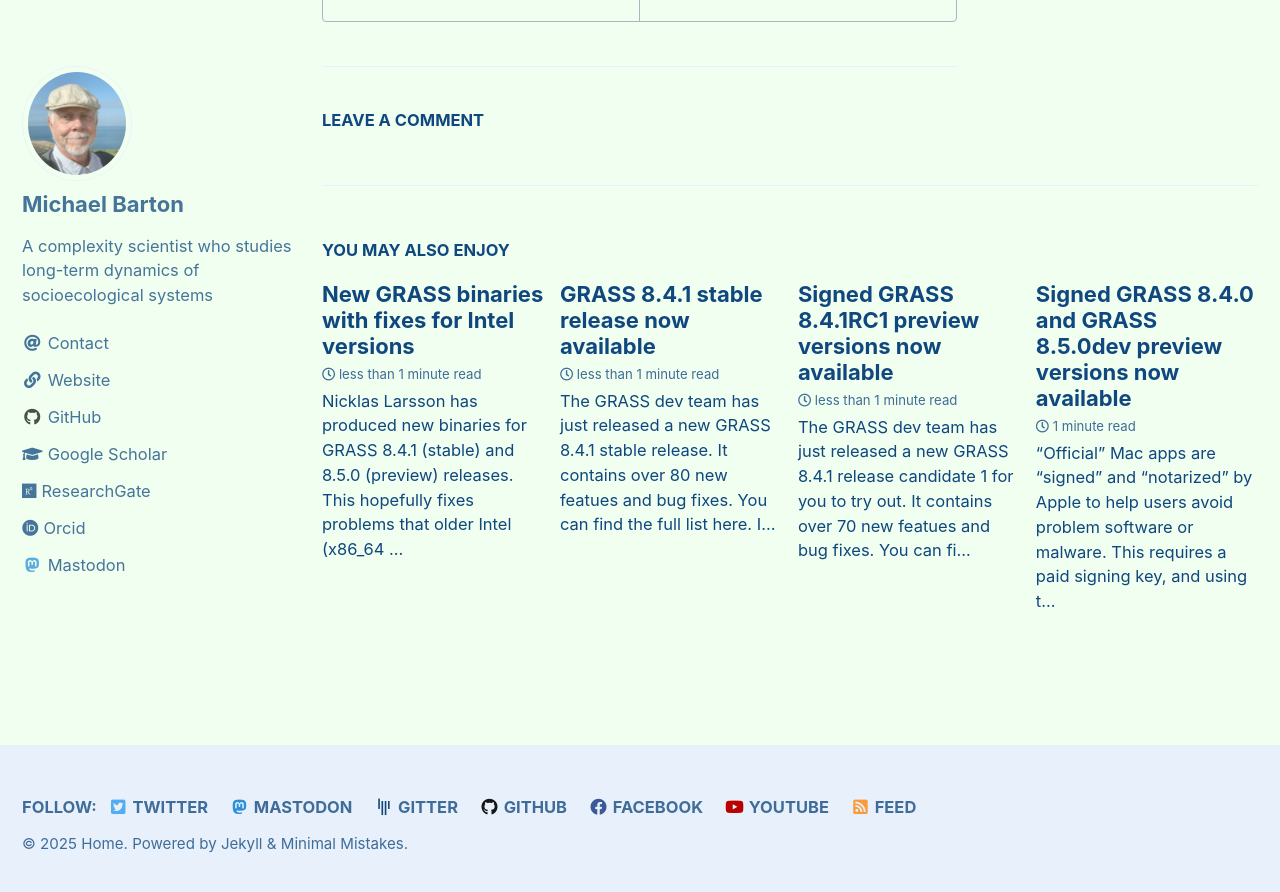
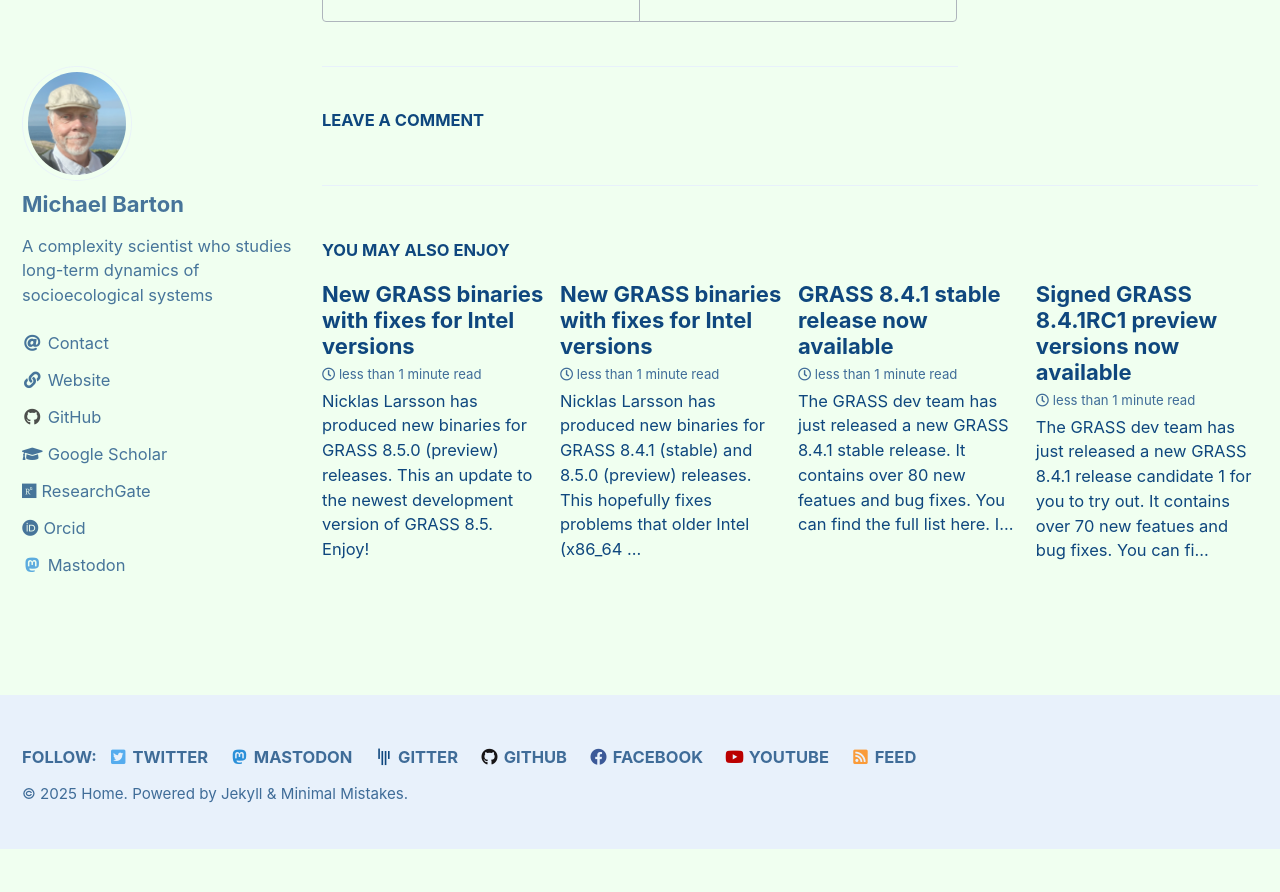
Before and after one commit to cmbarton/grass-mac, a Jekyll site: the page built from _posts/2024-02-24-new_GRASS8.3.2RC1.md, in a window 1280 px wide and 900 px high, scrolled down 1096 px. Shown: the top 892 px of the window. Built offline with Jekyll 4.4.1, drawn with Linux system fonts in a browser that asks for light colours; cached includes are drawn as plain includes; comment, search, counter and statistics services are not loaded; after the commit the page ends 1945 px from its top, so only the background shows below that.

Commit message:
binary update

```diff
--- /dev/null
+++ b/_posts/2025-10-13-new_GRASS_binarys.md
@@ -0,0 +1,23 @@
+---
+title: "New GRASS binaries with fixes for Intel versions"
+layout: "single"
+class: wide
+excerpt_separator: "<!--more-->"
+categories:
+  - Announcement
+tags:
+  - Information
+---
+<!-- Google tag (gtag.js) -->
+<script async src="https://www.googletagmanager.com/gtag/js?id=G-9NBX5KDKM0"></script>
+<script>
+  window.dataLayer = window.dataLayer || [];
+  function gtag(){dataLayer.push(arguments);}
+  gtag('js', new Date());
+
+  gtag('config', 'G-9NBX5KDKM0');
+</script>
+
+Nicklas Larsson has produced new binaries for GRASS 8.5.0 (preview) releases. This an update to the newest development version of GRASS 8.5.
+
+Enjoy!
```
Also changed, not shown: _pages/download-grass.md (+2 -2 lines).
